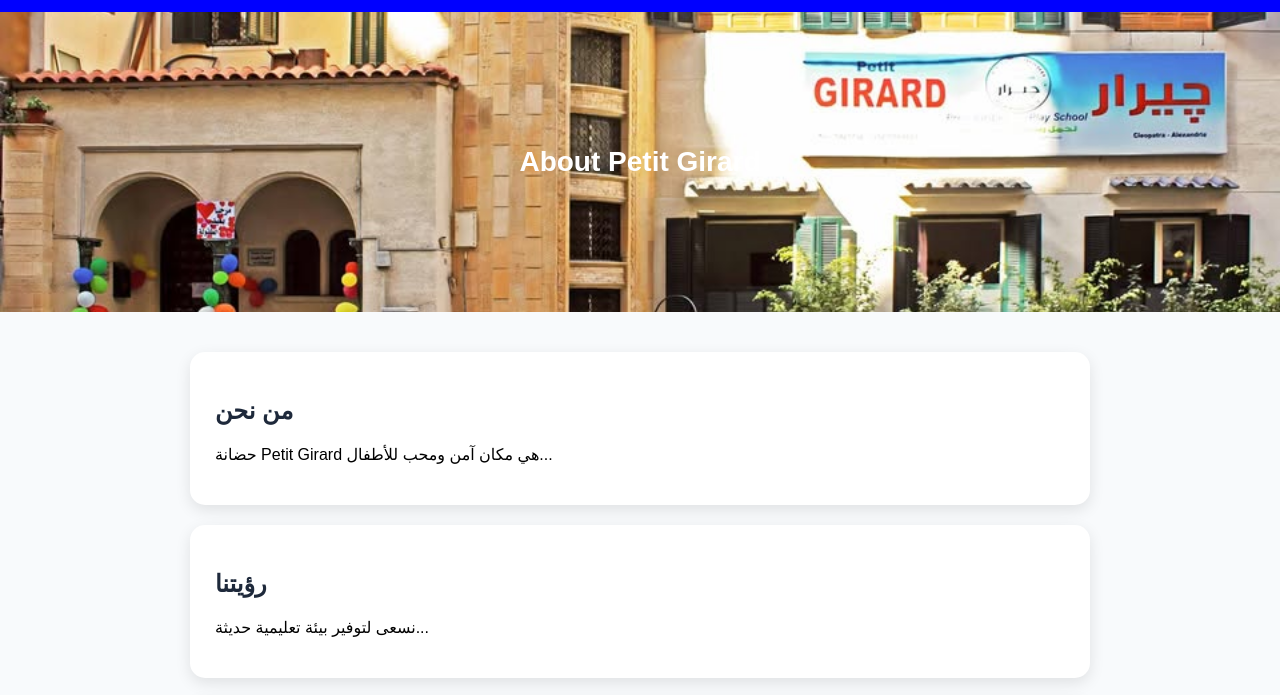
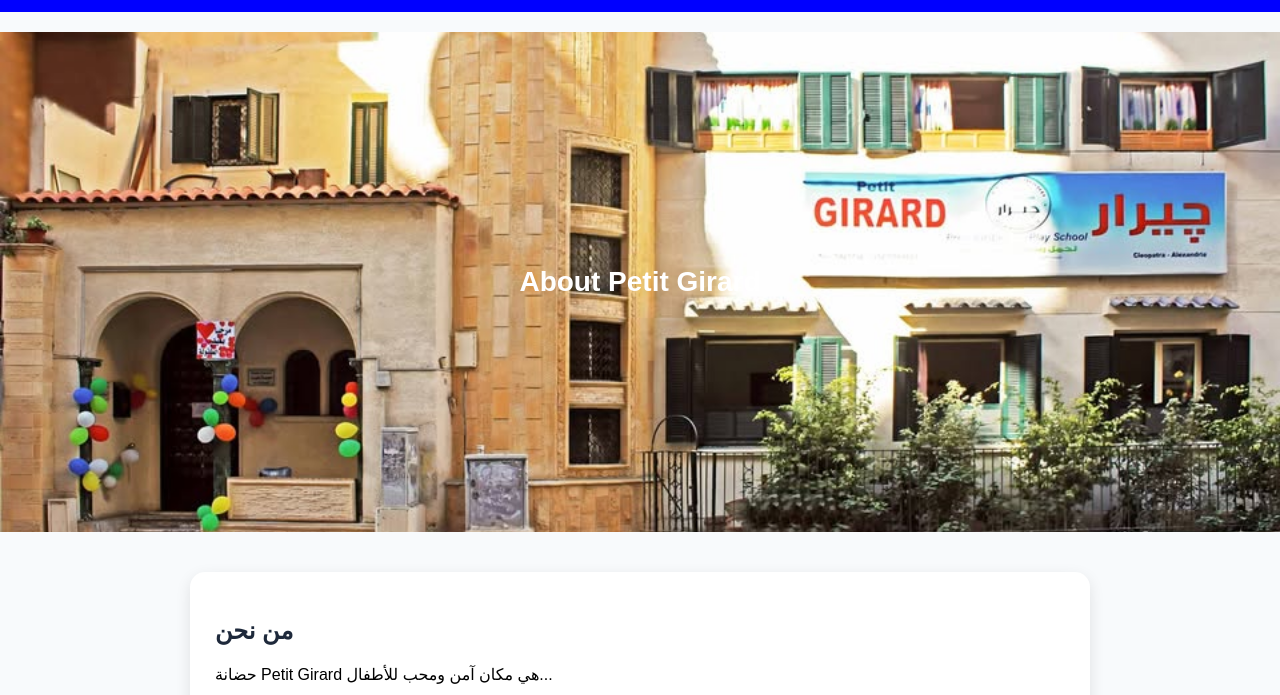
Before and after one commit to yel-eng/-Petit-Girard-Website, a plain HTML site: page about.html in a window 1280 px wide. Shown: the part 100-795 px from the top of the page. Drawn offline with Linux system fonts and the light colour scheme.

Commit message:
Update about.html

```diff
--- a/about.html
+++ b/about.html
@@ -107,7 +107,8 @@
 }
 /* ================= HERO ================= */
     .hero { background: url("images/cover.jpg");
-           height: 300px;
+           margin-top: 20px;
+           height: 500px;
            background-size: cover;
            background-position: center;
            display: flex;
```
